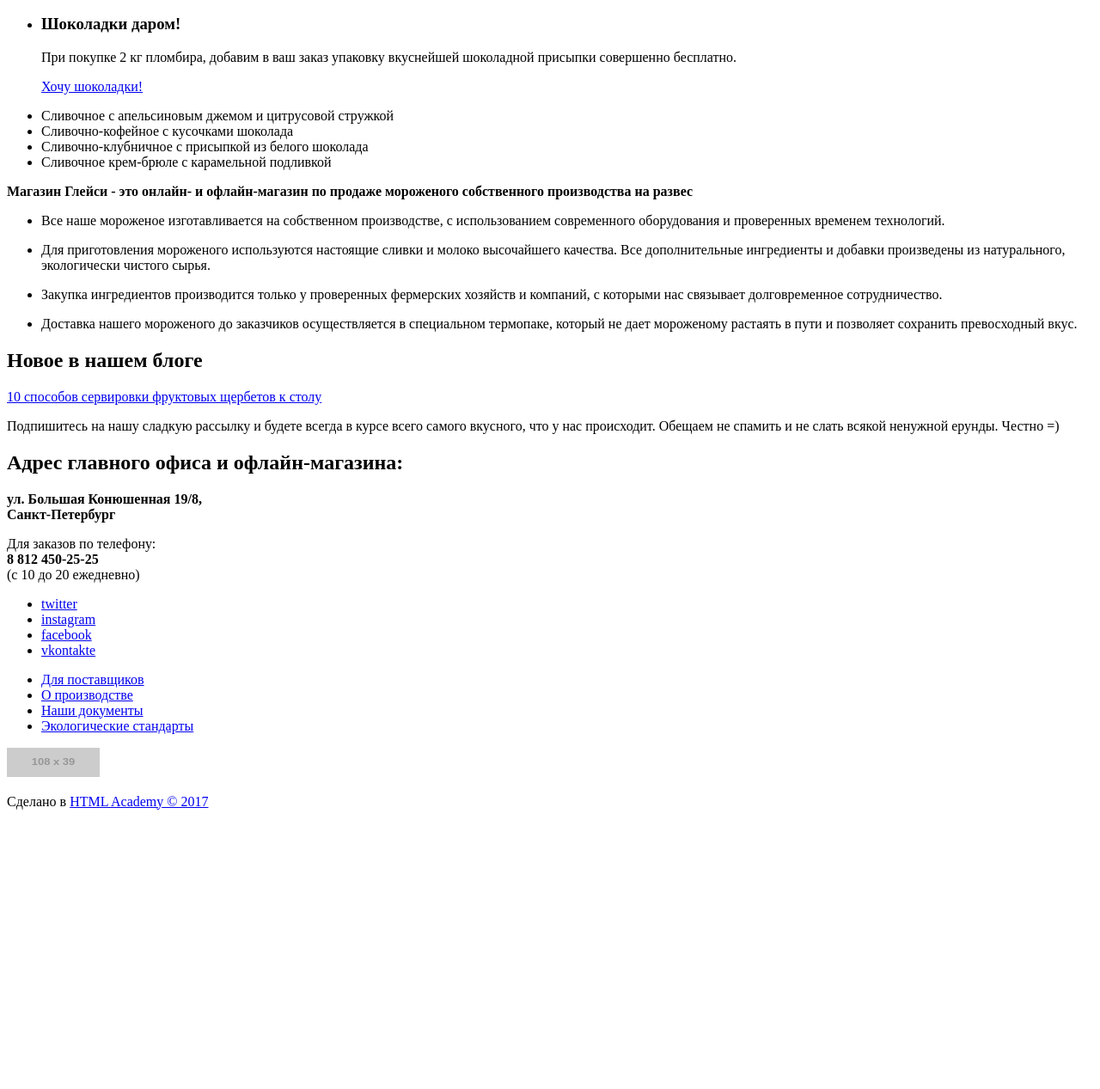
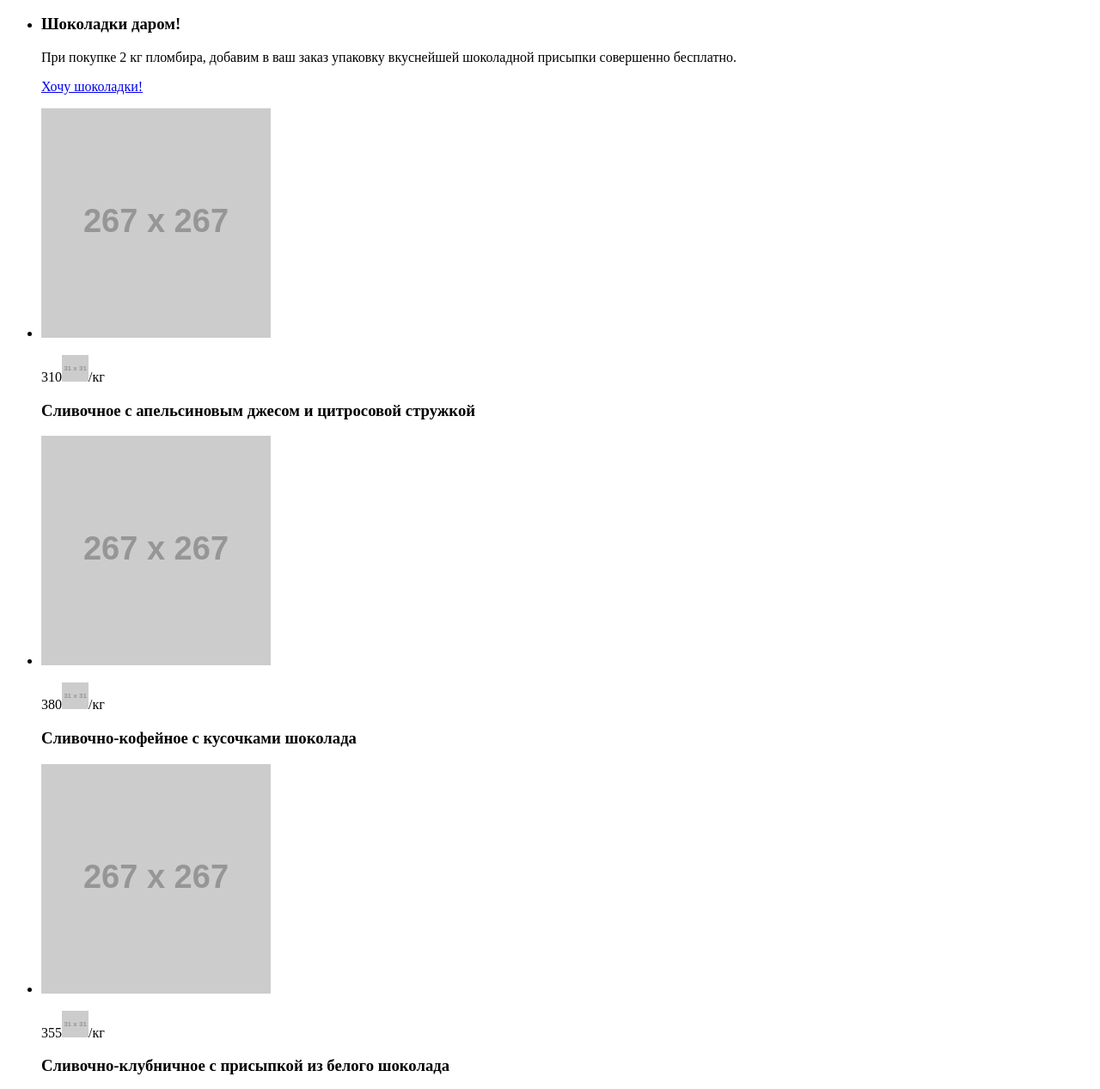
Before and after one commit to ibospb/300581-gllacy, a plain HTML site: page index.html in a window 1280 px wide. Shown: the part 361-1628 px from the top of the page at 86% size. Before the commit the page ends 1319 px from the top, so only its background shows below. Drawn offline with Linux system fonts and the light colour scheme; placeholder pictures from the web are drawn by us.

Commit message:
В каталоге заменил div на li. На главной оформил секцию популярные товары

```diff
--- a/index.html
+++ b/index.html
@@ -45,10 +45,26 @@
       </section>
       <section class="popular-product">
         <ul>
-          <li>Сливочное с апельсиновым джемом и цитрусовой стружкой</li>
-          <li>Сливочно-кофейное с кусочками шоколада</li>
-          <li>Сливочно-клубничное с присыпкой из белого шоколада</li>
-          <li>Сливочное крем-брюле с карамельной подливкой</li>
+          <li class="catalog-item">
+            <img src="http://placehold.it/267x267" width="267" height="267" alt="фотография мороженого">
+            <p>310<img src="http://placehold.it/31x31" alt="Знак рубля" width="31" height="31"><span>/кг</span></p>
+            <h3>Cливочное с апельсиновым джесом и цитросовой стружкой</h3>
+          </li>
+          <li class="catalog-item">
+            <img src="http://placehold.it/267x267" width="267" height="267" alt="фотография мороженого">
+            <p>380<img src="http://placehold.it/31x31" alt="Знак рубля" width="31" height="31"><span>/кг</span></p>
+            <h3>Сливочно-кофейное с кусочками шоколада</h3>
+          </li>
+          <li class="catalog-item">
+            <img src="http://placehold.it/267x267" width="267" height="267" alt="фотография мороженого">
+            <p>355<img src="http://placehold.it/31x31" alt="Знак рубля" width="31" height="31"><span>/кг</span></p>
+            <h3>Сливочно-клубничное с присыпкой из белого шоколада</h3>
+          </li>
+          <li class="catalog-item">
+            <img src="http://placehold.it/267x267" width="267" height="267" alt="фотография мороженого">
+            <p>415<img src="http://placehold.it/31x31" alt="Знак рубля" width="31" height="31"><span>/кг</span></p>
+            <h3>Сливочное крем-блюле с карамельной подливкой</h3>
+          </li>
 
         </ul>
 
```
Also changed, not shown: catalog.html (+26 -24 lines).
